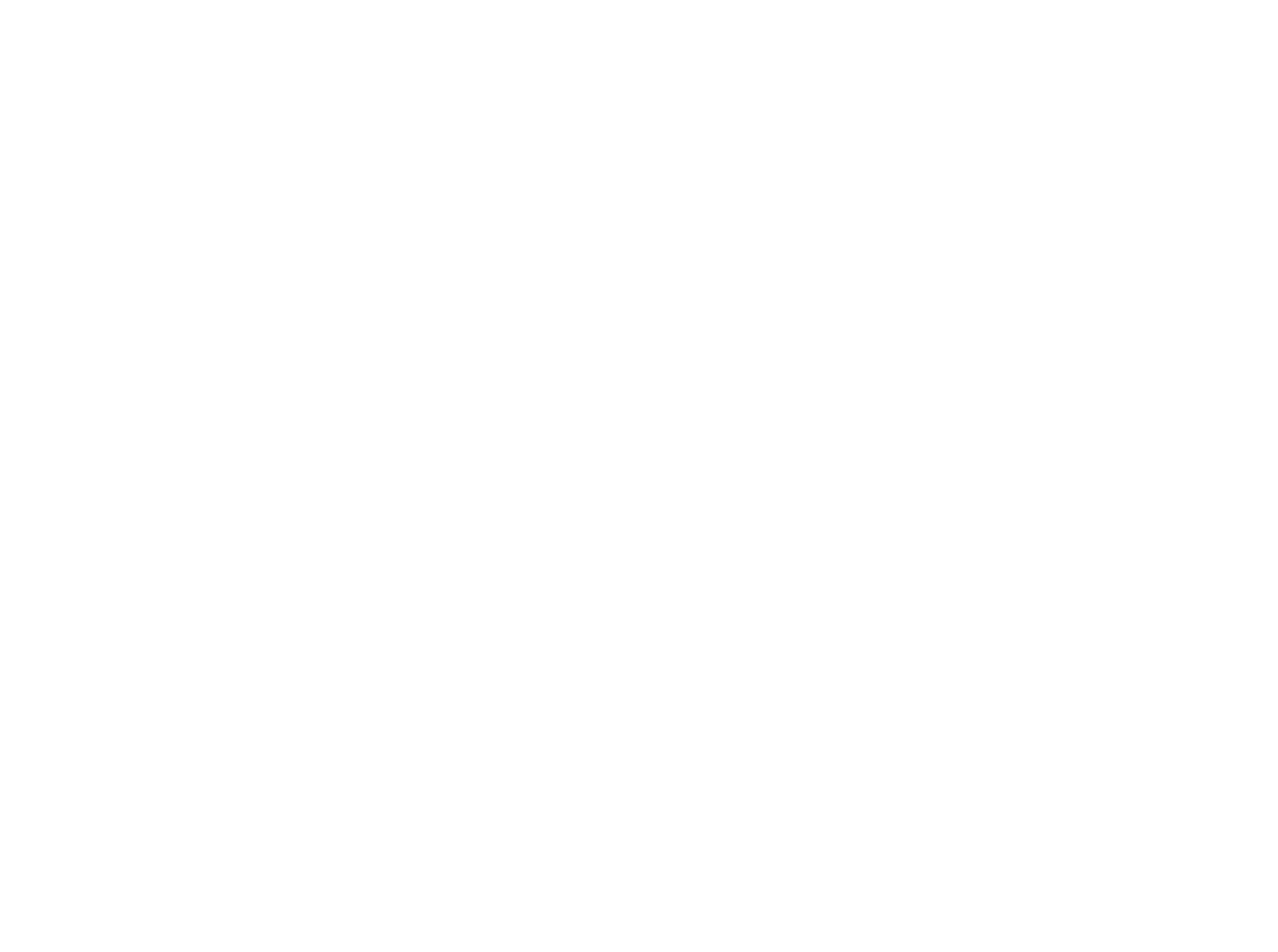
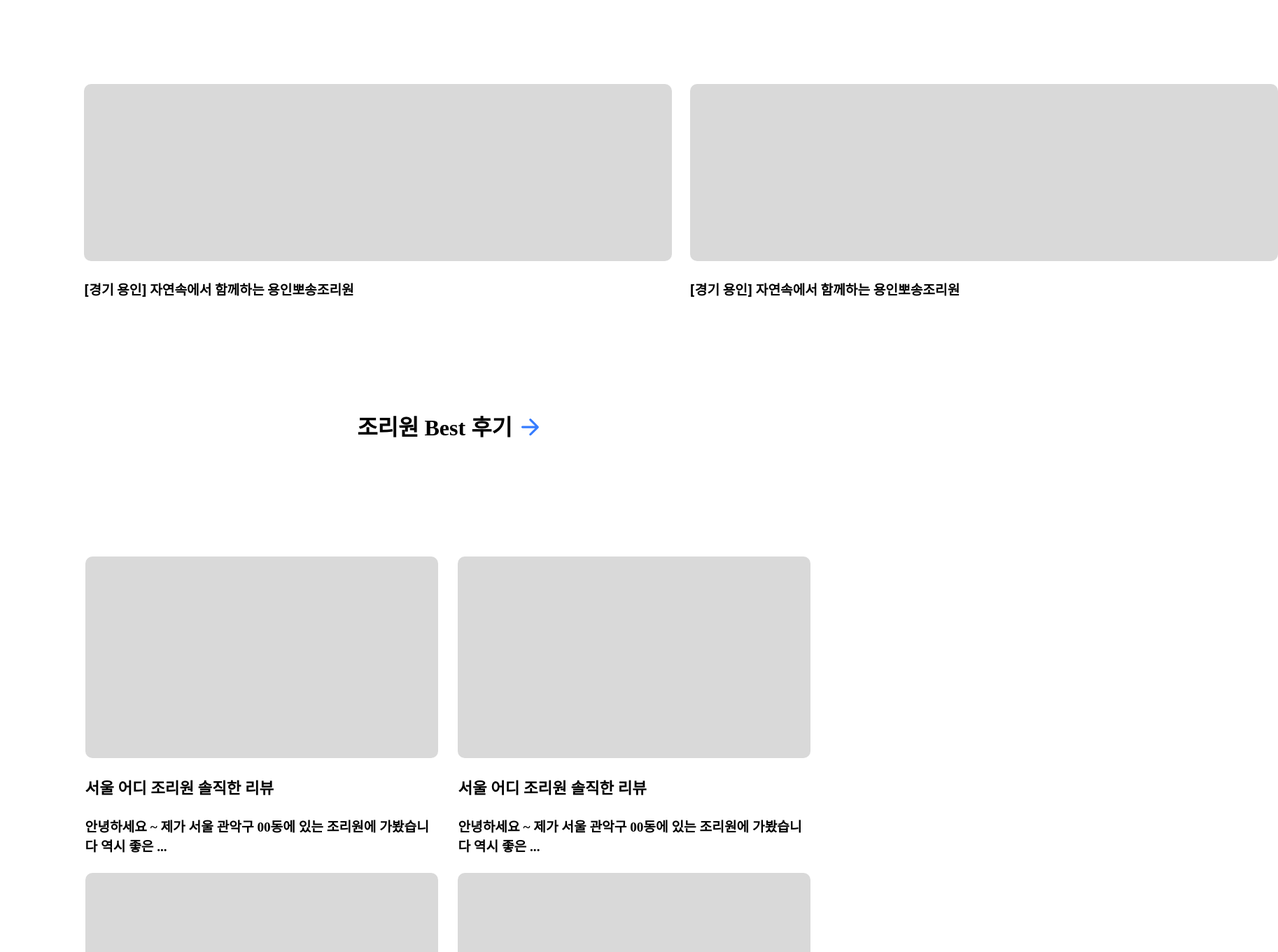
Before and after one commit to KNU-Moing/moing-front, a React (Create React App) app: page /Cook in a window 1280 px wide. Before the commit this address had no page. Shown: the top 1360 px of the page at 70% size, 1826 px wide, since content can reach past the window. Before the commit the page ends 800 px from the top, so only its background shows below. Built offline with nearby package versions, Linux system fonts and the light colour scheme.

Commit message:
Feat - 조리원 페이지 제작 중 (#12)

```diff
--- a/src/App.tsx
+++ b/src/App.tsx
@@ -4,6 +4,7 @@
 import { MyPage } from "./component/project/mypage";
 import { SignIn } from "./component/project/sign/signIn";
 import { SignUp } from "./component/project/sign/signUp";
+import { Cook } from "./component/project/cook";
 function App() {
   return (
     <div className="App">
@@ -12,6 +13,7 @@
         <Route path="/Mypage" element={<MyPage />} />
         <Route path="/SignIn" element={<SignIn />} />
         <Route path="/SignUp" element={<SignUp />} />
+        <Route path="/Cook" element={<Cook />} />
       </Routes>
     </div>
   );
--- /dev/null
+++ b/src/component/project/cook/component.tsx
@@ -0,0 +1,230 @@
+/** @jsxImportSource @emotion/react */
+import React from "react";
+import { css } from "@emotion/react";
+import theme from "../../../styles/theme";
+
+export const CookMainBlock = ({ children }: { children: React.ReactNode }) => (
+  <div
+    css={css`
+      display: flex;
+      flex-direction: column;
+      gap: 1.6rem;
+      font-family: Inter;
+      font-family: Inter;
+      ${theme.typography.body4Bold}
+    `}
+  >
+    <div
+      css={css`
+        display: flex;
+        flex-direction: column;
+        width: 52.5rem;
+        height: 253px;
+        background-color: #d9d9d9;
+        font-family: Inter;
+        border-radius: 10px;
+      `}
+    />
+    {children}
+  </div>
+);
+
+export const Inner = ({ children }: { children: React.ReactNode }) => (
+  <div
+    css={css`
+      display: flex;
+      flex-direction: column;
+      gap: 10rem;
+      padding: 7.5rem;
+      ${theme.typography.body4Bold}
+    `}
+  >
+    {children}
+  </div>
+);
+export const RowContainer = ({ children }: { children: React.ReactNode }) => (
+  <div
+    css={css`
+      display: flex;
+      flex-direction: row;
+      gap: 1.6rem;
+    `}
+  >
+    {children}
+  </div>
+);
+export const FlexContainer = ({ children }: { children: React.ReactNode }) => (
+  <div
+    css={css`
+      display: flex;
+      flex-direction: row;
+      flex-wrap: wrap;
+      gap: 1.6rem;
+      width: 100%;
+      justify-content: space-around;
+    `}
+  >
+    {children}
+  </div>
+);
+export const BlockContainer = () => (
+  <div
+    css={css`
+      width: 100%;
+      height: 15rem;
+      background-color: #d9d9d9;
+    `}
+  ></div>
+);
+export const CenterContainer = ({
+  children,
+}: {
+  children: React.ReactNode;
+}) => (
+  <div
+    css={css`
+      display: flex;
+      width: 100%;
+      display: flex;
+      flex-direction: column;
+      align-items: center;
+    `}
+  >
+    {children}
+  </div>
+);
+
+export const CenterTitle = ({ children }: { children: React.ReactNode }) => (
+  <div
+    css={css`
+      font-size: 2rem;
+      font-family: "JAM";
+      font-style: normal;
+      font-weight: 700;
+      border-radius: 1.2rem;
+      line-height: 1.5;
+      display: flex;
+      flex-direction: row;
+      align-items: center;
+      gap: 0.8rem;
+    `}
+  >
+    {children}
+  </div>
+);
+export const ArrowComponenet = () => (
+  <svg
+    xmlns="http://www.w3.org/2000/svg"
+    width="25"
+    height="25"
+    viewBox="0 0 20 20"
+    fill="none"
+  >
+    <path
+      fill-rule="evenodd"
+      clip-rule="evenodd"
+      d="M1.28308 11.0143L15.6281 11.0143L9.35508 17.2903C9.10973 17.524 8.97086 17.848 8.97086 18.1868C8.97086 18.5256 9.10973 18.8496 9.35508 19.0833V19.0833C9.58875 19.3287 9.91276 19.4675 10.2516 19.4675C10.5904 19.4675 10.9144 19.3287 11.1481 19.0833L19.4711 10.7583C19.9842 10.1717 19.9842 9.29592 19.4711 8.7093L11.1461 0.384304C10.9124 0.138947 10.5884 8.01086e-05 10.2496 8.01086e-05C9.91076 8.01086e-05 9.58675 0.138947 9.35308 0.384304H9.35308C9.10773 0.61797 8.96886 0.941983 8.96886 1.2808C8.96886 1.61962 9.10773 1.94364 9.35308 2.1773L15.6281 8.45231L1.28308 8.45231C0.93734 8.43135 0.59919 8.55956 0.354267 8.80449C0.109341 9.04941 -0.0188796 9.38756 0.00208282 9.73331V9.73331C-0.0188796 10.079 0.109341 10.4172 0.354263 10.6621C0.599189 10.907 0.937336 11.0353 1.28308 11.0143V11.0143Z"
+      fill="#377DFF"
+    />
+  </svg>
+);
+
+export const CookSubBlock = ({ children }: { children: React.ReactNode }) => (
+  <div
+    css={css`
+      display: flex;
+      flex-direction: column;
+      gap: 1.6rem;
+      font-family: Inter;
+      ${theme.typography.body4Bold}
+    `}
+  >
+    <div
+      css={css`
+        display: flex;
+        flex-direction: column;
+        width: 31.5rem;
+        height: 18rem;
+        background-color: #d9d9d9;
+        font-family: Pretendard;
+        border-radius: 10px;
+      `}
+    />
+    {children}
+  </div>
+);
+export const CookTestBlock = ({ children }: { children: React.ReactNode }) => (
+  <div
+    css={css`
+      display: flex;
+      flex-direction: column;
+      gap: 1.6rem;
+      font-family: Inter;
+      ${theme.typography.body4Bold}
+    `}
+  >
+    <div
+      css={css`
+        display: flex;
+        flex-direction: column;
+        width: 32.5rem;
+        height: 27.8rem;
+        background-color: #d9d9d9;
+        font-family: Pretendard;
+        border-radius: 10px;
+      `}
+    />
+    {children}
+  </div>
+);
+export const CookArrowBlock = ({ children }: { children: React.ReactNode }) => (
+  <div
+    css={css`
+      display: flex;
+      flex-direction: column;
+      gap: 1.6rem;
+      font-family: Inter;
+      width: 32.5rem;
+      height: 27.8rem;
+      align-items: center;
+      justify-content: center;
+      ${theme.typography.body1Bold}
+    `}
+  >
+    <svg
+      xmlns="http://www.w3.org/2000/svg"
+      width="176"
+      height="104"
+      viewBox="0 0 176 104"
+      fill="none"
+    >
+      <path
+        d="M0 48H174.5M174.5 48L127.5 103M174.5 48L127.5 1"
+        stroke="black"
+      />
+    </svg>
+
+    {children}
+  </div>
+);
+export const CookSubTitte = ({ children }: { children: React.ReactNode }) => (
+  <div
+    css={css`
+      font-family: Pretendard;
+      ${theme.typography.body3Bold}
+    `}
+  >
+    {children}
+  </div>
+);
+export const CookSubTitle2 = ({ children }: { children: React.ReactNode }) => (
+  <div
+    css={css`
+      font-family: Pretendard;
+      width: 31.5rem;
+      ${theme.typography.body4Bold}
+    `}
+  >
+    {children}
+  </div>
+);
--- /dev/null
+++ b/src/component/project/cook/index.tsx
@@ -0,0 +1,108 @@
+import React, { useState } from "react";
+import {
+  ArrowComponenet,
+  BlockContainer,
+  CenterContainer,
+  CenterTitle,
+  CookArrowBlock,
+  CookMainBlock,
+  CookSubBlock,
+  CookSubTitle2,
+  CookSubTitte,
+  CookTestBlock,
+  FlexContainer,
+  Inner,
+  RowContainer,
+} from "./component";
+import Header from "../header/header";
+
+export const Cook = () => {
+  return (
+    <div>
+      <Inner>
+        <RowContainer>
+          <CookMainBlock>
+            [경기 용인] 자연속에서 함께하는 용인뽀송조리원
+          </CookMainBlock>
+          <CookMainBlock>
+            [경기 용인] 자연속에서 함께하는 용인뽀송조리원
+          </CookMainBlock>
+        </RowContainer>
+        <CenterContainer>
+          <CenterTitle>
+            조리원 Best 후기
+            <ArrowComponenet />
+          </CenterTitle>
+        </CenterContainer>
+        <FlexContainer>
+          <CookSubBlock>
+            <CookSubTitte>서울 어디 조리원 솔직한 리뷰</CookSubTitte>
+            <CookSubTitle2>
+              안녕하세요 ~ 제가 서울 관악구 00동에 있는 조리원에 가봤습니다 역시
+              좋은 ...
+            </CookSubTitle2>
+          </CookSubBlock>
+          <CookSubBlock>
+            <CookSubTitte>서울 어디 조리원 솔직한 리뷰</CookSubTitte>
+            <CookSubTitle2>
+              안녕하세요 ~ 제가 서울 관악구 00동에 있는 조리원에 가봤습니다 역시
+              좋은 ...
+            </CookSubTitle2>
+          </CookSubBlock>
+          <CookSubBlock>
+            <CookSubTitte>서울 어디 조리원 솔직한 리뷰</CookSubTitte>
+            <CookSubTitle2>
+              안녕하세요 ~ 제가 서울 관악구 00동에 있는 조리원에 가봤습니다 역시
+              좋은 ...
+            </CookSubTitle2>
+          </CookSubBlock>
+          <CookSubBlock>
+            <CookSubTitte>서울 어디 조리원 솔직한 리뷰</CookSubTitte>
+            <CookSubTitle2>
+              안녕하세요 ~ 제가 서울 관악구 00동에 있는 조리원에 가봤습니다 역시
+              좋은 ...
+            </CookSubTitle2>
+          </CookSubBlock>
+          <CookSubBlock>
+            <CookSubTitte>서울 어디 조리원 솔직한 리뷰</CookSubTitte>
+            <CookSubTitle2>
+              안녕하세요 ~ 제가 서울 관악구 00동에 있는 조리원에 가봤습니다 역시
+              좋은 ...
+            </CookSubTitle2>
+          </CookSubBlock>
+          <CookSubBlock>
+            <CookSubTitte>서울 어디 조리원 솔직한 리뷰</CookSubTitte>
+            <CookSubTitle2>
+              안녕하세요 ~ 제가 서울 관악구 00동에 있는 조리원에 가봤습니다 역시
+              좋은 ...
+            </CookSubTitle2>
+          </CookSubBlock>
+        </FlexContainer>
+      </Inner>
+      <BlockContainer />
+      <Inner>
+        <CenterContainer>
+          <CenterTitle>예비 엄마들의 조리원 정보 공유</CenterTitle>
+        </CenterContainer>
+
+        <RowContainer>
+          <CookTestBlock>
+            <CookSubTitte>서울 어디 조리원 솔직한 리뷰</CookSubTitte>
+            <CookSubTitle2>
+              안녕하세요 ~ 제가 서울 관악구 00동에 있는 조리원에 가봤습니다 역시
+              좋은 ...
+            </CookSubTitle2>
+          </CookTestBlock>
+          <CookTestBlock>
+            <CookSubTitte>서울 어디 조리원 솔직한 리뷰</CookSubTitte>
+            <CookSubTitle2>
+              안녕하세요 ~ 제가 서울 관악구 00동에 있는 조리원에 가봤습니다 역시
+              좋은 ...
+            </CookSubTitle2>
+          </CookTestBlock>
+          <CookArrowBlock>조리원 정보가 더 궁금하신가요?</CookArrowBlock>
+        </RowContainer>
+      </Inner>
+    </div>
+  );
+};
```
